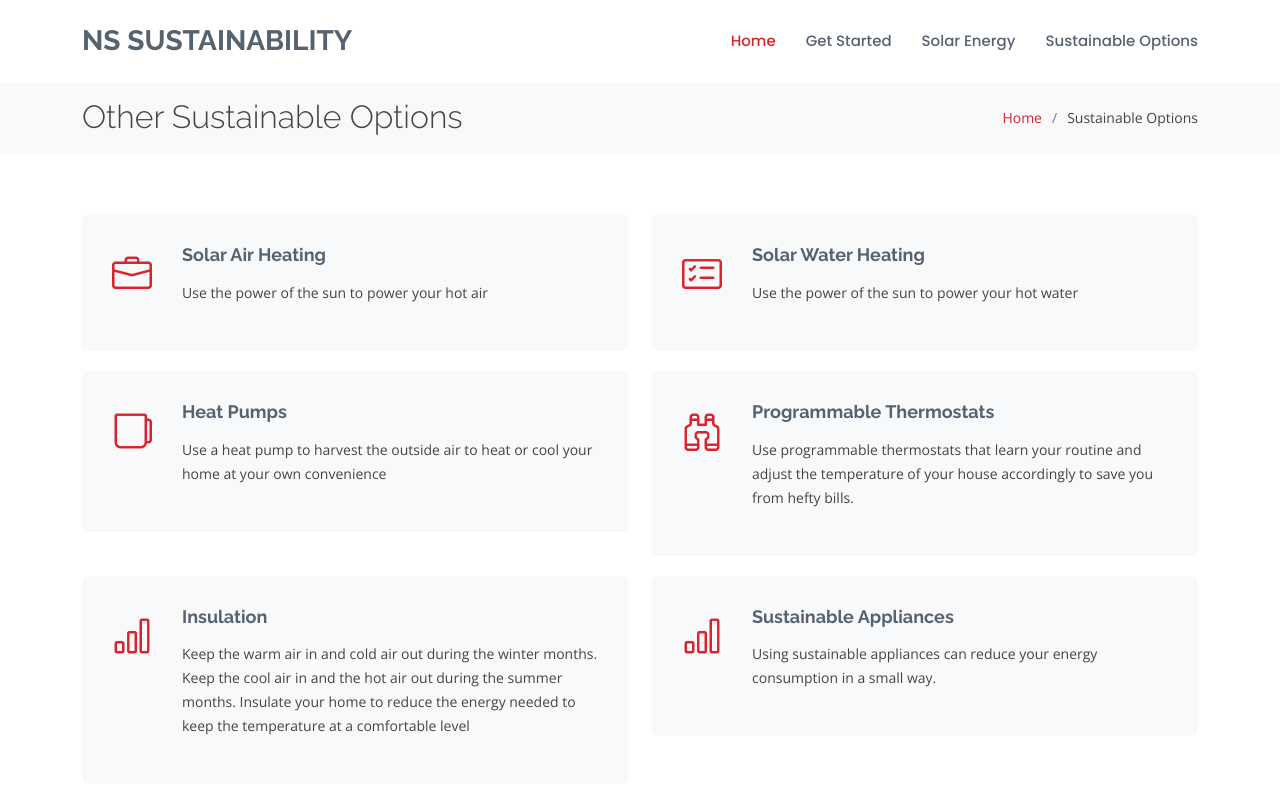
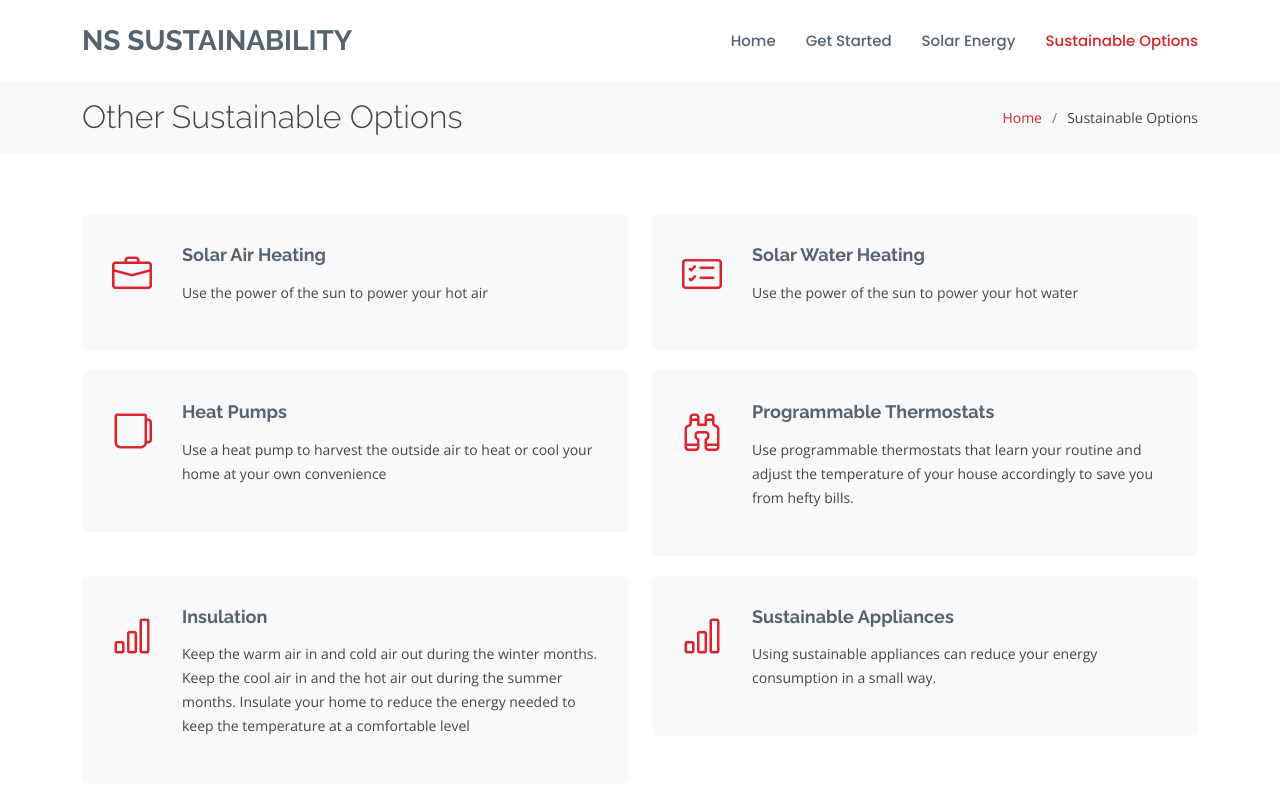
Before and after one commit to Sbondii/sustainabilityWebsite, a website: page assets/optionsPage.html in a window 1280 px wide. Shown: the top 807 px of the page. Drawn offline with nearby package versions, Linux system fonts and the light colour scheme.

Commit message:
Adding changes

```diff
--- a/assets/optionsPage.html
+++ b/assets/optionsPage.html
@@ -48,11 +48,11 @@
 
       <nav id="navbar" class="navbar">
         <ul>
-          <li><a href="index.html" class="active">Home</a></li>
+          <li><a href="index.html">Home</a></li>
 
           <li><a href="getStarted.html">Get Started</a></li>
           <li><a href="solarSaves.html" target="_self">Solar Energy</a></li>
-          <li><a href="optionsPage.html">Sustainable Options</a></li>
+          <li><a href="optionsPage.html" class="active">Sustainable Options</a></li>
         </ul>
         <i class="bi bi-list mobile-nav-toggle"></i>
       </nav><!-- .navbar -->
```
